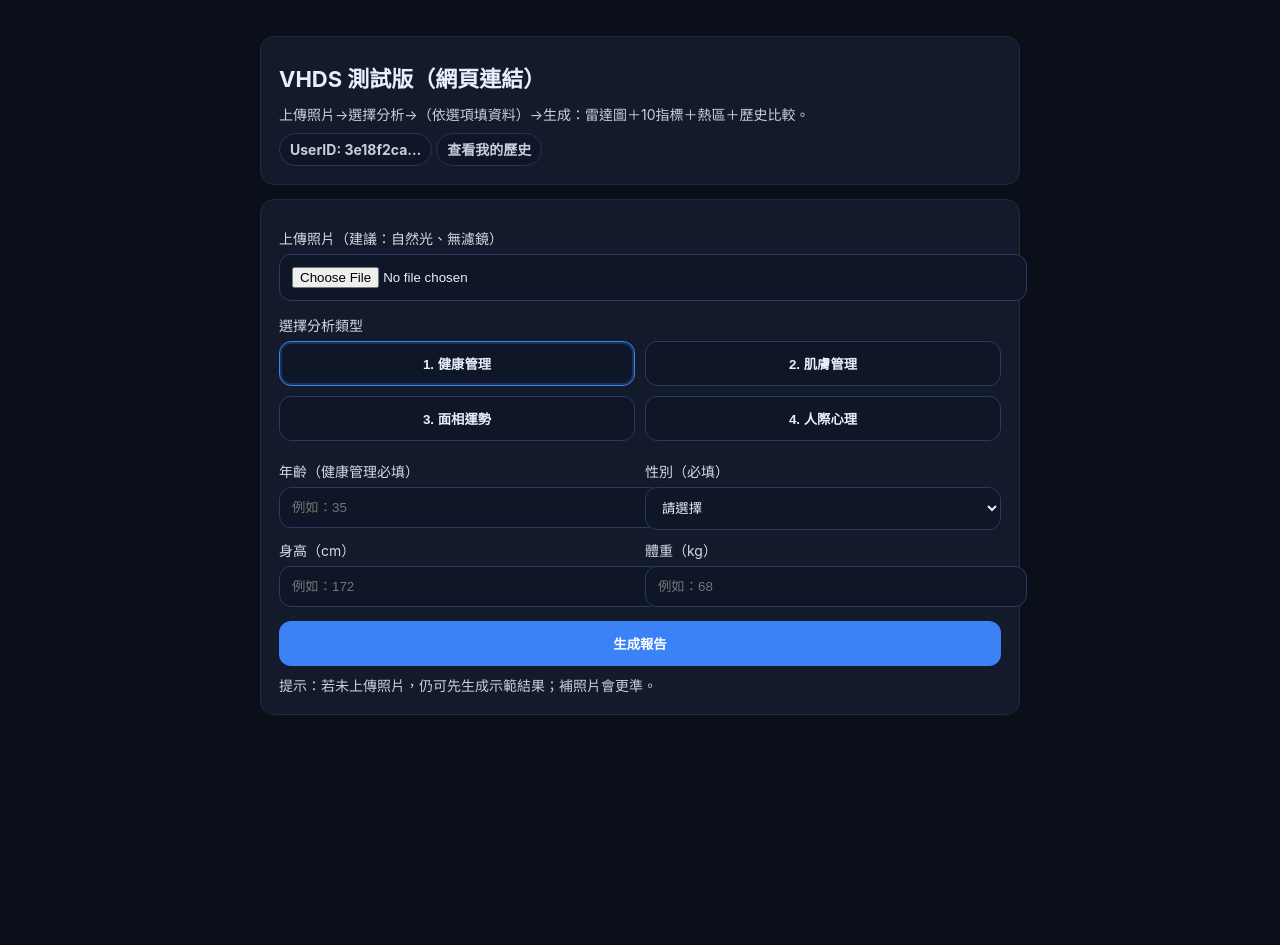
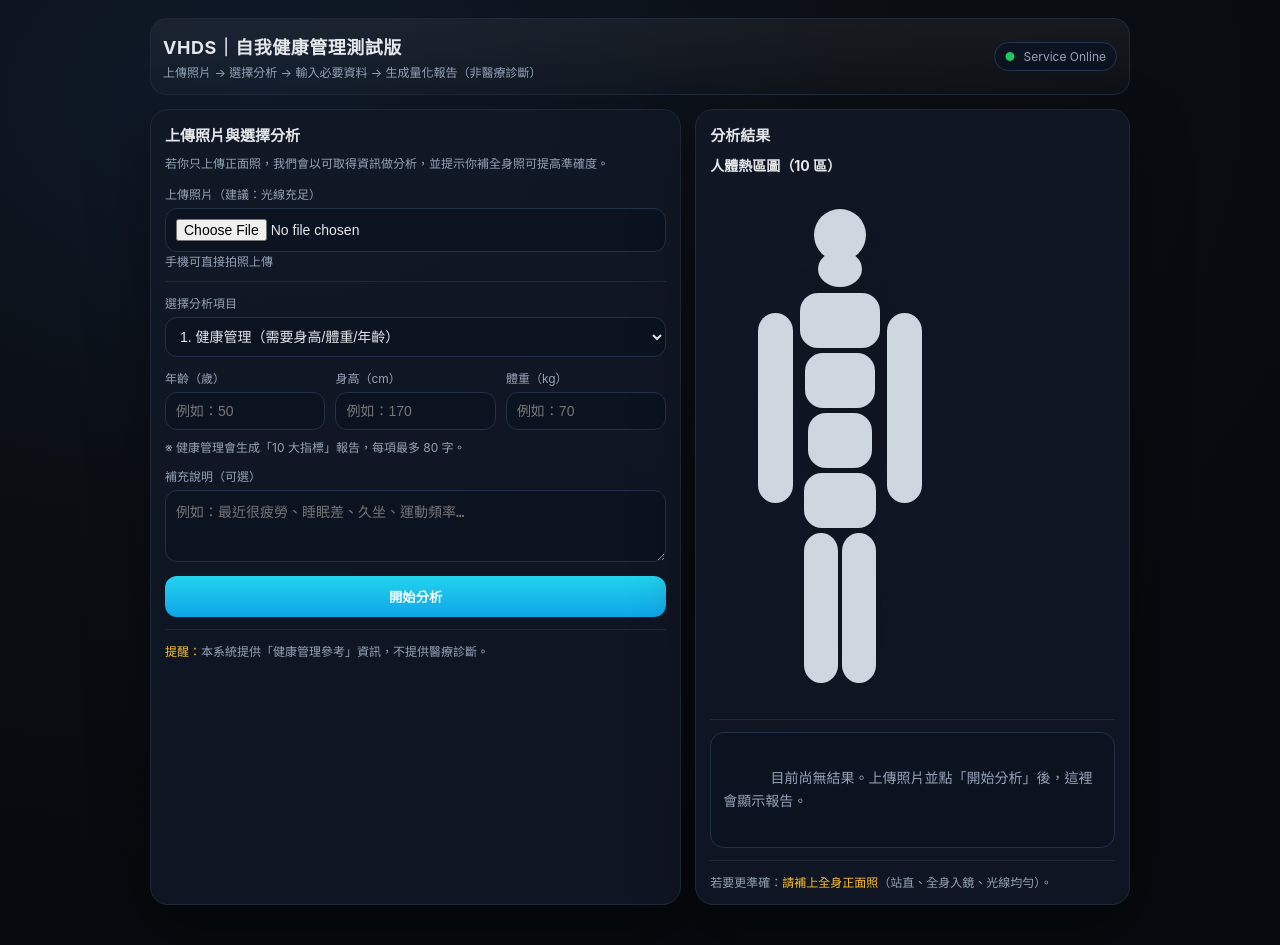
Before and after one commit to berry-cc/health-line-app, a Flask app: page / in a window 1280 px wide. Before the commit the page ends 715 px from the top, so only its background shows below. Run offline with Flask 3, Linux system fonts and the light colour scheme.

Commit message:
Update index.html

```diff
--- a/templates/index.html
+++ b/templates/index.html
@@ -3,163 +3,259 @@
 <head>
   <meta charset="utf-8" />
   <meta name="viewport" content="width=device-width,initial-scale=1" />
-  <title>VHDS 測試版</title>
+  <title>VHDS｜健康管理測試版</title>
   <style>
-    body{font-family:-apple-system,BlinkMacSystemFont,"PingFang TC","Microsoft JhengHei",sans-serif;margin:0;background:#0b0f1a;color:#e8eefc}
-    .wrap{max-width:760px;margin:0 auto;padding:22px}
-    .card{background:#121a2b;border:1px solid #1f2a44;border-radius:14px;padding:18px;margin:14px 0}
-    h1{margin:6px 0 12px;font-size:22px}
-    .muted{opacity:.85;font-size:14px;line-height:1.4}
-    label{display:block;margin:10px 0 6px;font-size:14px;opacity:.9}
-    input,select{width:100%;padding:12px;border-radius:12px;border:1px solid #2a3a60;background:#0e1627;color:#e8eefc}
-    .row{display:grid;grid-template-columns:1fr 1fr;gap:10px}
-    .btn{width:100%;padding:13px;border-radius:12px;border:0;background:#3b82f6;color:#fff;font-weight:700;margin-top:14px}
-    .err{background:#3b1a1a;border:1px solid #7f1d1d;color:#fecaca;padding:12px;border-radius:12px}
-    .mode{display:grid;grid-template-columns:1fr 1fr;gap:10px}
-    .mode button{padding:12px;border-radius:12px;border:1px solid #2a3a60;background:#0e1627;color:#e8eefc;font-weight:700}
-    .mode button.active{border-color:#3b82f6;box-shadow:0 0 0 2px rgba(59,130,246,.25) inset}
-    .pill{display:inline-block;padding:6px 10px;border-radius:999px;background:#0e1627;border:1px solid #2a3a60;font-weight:700}
+    :root{
+      --bg:#0b0f14;
+      --card:#111826;
+      --muted:#94a3b8;
+      --text:#e5e7eb;
+      --line:#1f2937;
+      --btn:#2563eb;
+      --btn2:#0ea5e9;
+      --danger:#ef4444;
+      --ok:#22c55e;
+    }
+    body{
+      margin:0;
+      font-family: -apple-system, BlinkMacSystemFont, "Segoe UI", Roboto, "Noto Sans TC", Arial, sans-serif;
+      background: radial-gradient(1200px 800px at 20% 10%, #0f1a2a 0%, var(--bg) 50%, #070a0e 100%);
+      color:var(--text);
+    }
+    .wrap{max-width:980px;margin:0 auto;padding:18px 14px 40px;}
+    .top{
+      display:flex;align-items:center;justify-content:space-between;gap:12px;
+      padding:14px 12px;border:1px solid var(--line);border-radius:16px;
+      background: linear-gradient(180deg, rgba(255,255,255,.05), rgba(255,255,255,.02));
+    }
+    .brand{display:flex;flex-direction:column;gap:4px}
+    .brand h1{margin:0;font-size:18px;letter-spacing:.5px}
+    .brand p{margin:0;color:var(--muted);font-size:12px}
+    .grid{
+      display:grid;
+      grid-template-columns: 1.1fr .9fr;
+      gap:14px;margin-top:14px;
+    }
+    @media (max-width: 900px){
+      .grid{grid-template-columns:1fr}
+    }
+    .card{
+      background: rgba(17,24,38,.85);
+      border:1px solid var(--line);
+      border-radius:18px;
+      padding:14px;
+      box-shadow: 0 20px 60px rgba(0,0,0,.35);
+    }
+    .card h2{margin:0 0 10px;font-size:15px}
+    .sub{color:var(--muted);font-size:12px;margin:0 0 12px;line-height:1.5}
+    .row{display:flex;gap:10px;flex-wrap:wrap}
+    label{font-size:12px;color:var(--muted);display:block;margin-bottom:6px}
+    input, select, textarea{
+      width:100%;
+      box-sizing:border-box;
+      background:#0b1220;
+      border:1px solid #233049;
+      color:var(--text);
+      padding:10px 10px;
+      border-radius:12px;
+      outline:none;
+      font-size:14px;
+    }
+    input:focus, select:focus, textarea:focus{border-color:#3b82f6}
+    textarea{min-height:72px;resize:vertical}
+    .col{flex:1;min-width:140px}
+    .btn{
+      background: linear-gradient(180deg, #3b82f6, var(--btn));
+      border:none;color:white;
+      padding:11px 14px;border-radius:12px;
+      cursor:pointer;font-weight:700;
+      width:100%;
+      margin-top:10px;
+    }
+    .btn:active{transform: translateY(1px)}
+    .btn2{
+      background: linear-gradient(180deg, #22d3ee, var(--btn2));
+    }
+    .pill{
+      display:inline-flex;align-items:center;gap:8px;
+      padding:6px 10px;border-radius:999px;
+      border:1px solid #253552;background:#0b1220;color:var(--muted);
+      font-size:12px;
+    }
+    .warn{color:#fbbf24}
+    .ok{color:var(--ok)}
+    .danger{color:var(--danger)}
+    .divider{height:1px;background:var(--line);margin:12px 0}
+    .resultBox{
+      white-space:pre-wrap;
+      line-height:1.6;
+      font-size:14px;
+      background:#0b1220;
+      border:1px solid #233049;
+      padding:12px;
+      border-radius:14px;
+    }
+    .heatmap-card h3{margin:0 0 8px;font-size:14px}
+    .legend{color:var(--muted);font-size:12px}
+    .small{font-size:12px;color:var(--muted)}
   </style>
 </head>
 <body>
   <div class="wrap">
-    <div class="card">
-      <h1>VHDS 測試版（網頁連結）</h1>
-      <div class="muted">上傳照片→選擇分析→（依選項填資料）→生成：雷達圖＋10指標＋熱區＋歷史比較。</div>
-      <div class="muted" style="margin-top:8px;">
-        <span class="pill" id="uidpill">UserID: -</span>
-        <a class="pill" id="historyLink" href="#" style="text-decoration:none;color:#e8eefc;">查看我的歷史</a>
+    <div class="top">
+      <div class="brand">
+        <h1>VHDS｜自我健康管理測試版</h1>
+        <p>上傳照片 → 選擇分析 → 輸入必要資料 → 生成量化報告（非醫療診斷）</p>
+      </div>
+      <div class="pill">
+        <span class="ok">●</span>
+        <span>Service Online</span>
       </div>
     </div>
 
-    {% if error %}
-      <div class="err">{{ error }}</div>
-    {% endif %}
+    <div class="grid">
 
-    <form class="card" method="post" action="/analyze" enctype="multipart/form-data" id="form">
-      <input type="hidden" name="user_id" id="user_id" value="">
+      <!-- 左：輸入 -->
+      <div class="card">
+        <h2>上傳照片與選擇分析</h2>
+        <p class="sub">若你只上傳正面照，我們會以可取得資訊做分析，並提示你補全身照可提高準確度。</p>
 
-      <label>上傳照片（建議：自然光、無濾鏡）</label>
-      <input type="file" name="photo" accept="image/*" capture="environment" />
+        <form method="POST" action="/analyze" enctype="multipart/form-data" id="mainForm">
+          <div class="row">
+            <div class="col">
+              <label>上傳照片（建議：光線充足）</label>
+              <input type="file" name="photo" accept="image/*" capture="environment" required />
+              <div class="small">手機可直接拍照上傳</div>
+            </div>
+          </div>
 
-      <label style="margin-top:14px;">選擇分析類型</label>
-      <div class="mode">
-        <button type="button" data-mode="1" class="active">1. 健康管理</button>
-        <button type="button" data-mode="2">2. 肌膚管理</button>
-        <button type="button" data-mode="3">3. 面相運勢</button>
-        <button type="button" data-mode="4">4. 人際心理</button>
-      </div>
-      <input type="hidden" name="mode" id="mode" value="1" />
+          <div class="divider"></div>
 
-      <!-- 共用欄位：只保留一份，避免name重複 -->
-      <div id="fields" style="margin-top:10px;">
-
-        <div id="f_health">
           <div class="row">
-            <div>
-              <label>年齡（健康管理必填）</label>
-              <input name="age" id="age" inputmode="numeric" placeholder="例如：35" />
-            </div>
-            <div>
-              <label>性別（必填）</label>
-              <select name="sex" id="sex">
-                <option value="">請選擇</option>
-                <option value="1">男</option>
-                <option value="2">女</option>
+            <div class="col">
+              <label>選擇分析項目</label>
+              <select name="mode" id="modeSelect" required>
+                <option value="health" selected>1. 健康管理（需要身高/體重/年齡）</option>
+                <option value="skin">2. 肌膚管理（尚未開發）</option>
+                <option value="face">3. 面相學分析（尚未開發）</option>
+                <option value="psy">4. 心理學分析（尚未開發）</option>
               </select>
             </div>
           </div>
+
+          <!-- 只在健康管理顯示 -->
+          <div id="healthInputs" style="margin-top:12px;">
             <div class="row">
-            <div>
+              <div class="col">
+                <label>年齡（歲）</label>
+                <input type="number" name="age" min="1" max="120" placeholder="例如：50" />
+              </div>
+              <div class="col">
                 <label>身高（cm）</label>
-              <input name="height" id="height" inputmode="numeric" placeholder="例如：172" />
+                <input type="number" name="height" min="80" max="230" placeholder="例如：170" />
               </div>
-            <div>
+              <div class="col">
                 <label>體重（kg）</label>
-              <input name="weight" id="weight" inputmode="numeric" placeholder="例如：68" />
+                <input type="number" name="weight" min="20" max="300" placeholder="例如：70" />
               </div>
+            </div>
+            <div class="small warn" style="margin-top:8px;">
+              ※ 健康管理會生成「10 大指標」報告，每項最多 80 字。
             </div>
           </div>
 
-        <div id="f_skin" style="display:none;">
-          <div class="muted">肌膚管理：不需額外輸入，直接生成10項肌膚指標。</div>
+          <div id="notReady" style="display:none;margin-top:12px;">
+            <div class="pill"><span class="warn">●</span><span>此功能尚未開發，先敬請期待。</span></div>
           </div>
 
-        <div id="f_fortune" style="display:none;">
-          <div class="muted">面相運勢：需填年齡、性別。</div>
+          <div style="margin-top:12px;">
+            <label>補充說明（可選）</label>
+            <textarea name="note" placeholder="例如：最近很疲勞、睡眠差、久坐、運動頻率…"></textarea>
           </div>
 
-        <div id="f_social" style="display:none;">
-          <div class="muted">人際心理：需填年齡、性別、職業、外向程度。</div>
+          <button class="btn btn2" type="submit">開始分析</button>
+        </form>
 
-          <label>職業類型</label>
-          <select name="job" id="job">
-            <option value="">請選擇</option>
-            <option value="上班族">上班族</option>
-            <option value="管理者">管理者</option>
-            <option value="業務">業務</option>
-            <option value="創業者">創業者</option>
-            <option value="自由工作者">自由工作者</option>
-          </select>
+        <div class="divider"></div>
+        <div class="small">
+          <span class="warn">提醒：</span>本系統提供「健康管理參考」資訊，不提供醫療診斷。
+        </div>
+      </div>
 
-          <label>外向程度（1–5）</label>
-          <select name="extro" id="extro">
-            <option value="">請選擇</option>
-            <option value="1">1 非常內向</option>
-            <option value="2">2 偏內向</option>
-            <option value="3">3 中等</option>
-            <option value="4">4 偏外向</option>
-            <option value="5">5 非常外向</option>
-          </select>
+      <!-- 右：熱區圖 + 結果 -->
+      <div class="card heatmap-card">
+        <h2>分析結果</h2>
+
+        <!-- 熱區圖 -->
+        <h3>人體熱區圖（10 區）</h3>
+        <svg id="vhdsHeatmap" viewBox="0 0 220 520" width="260" height="520" style="max-width:100%;height:auto;">
+          <!-- silhouette -->
+          <path d="M110 20c20 0 35 15 35 35s-15 35-35 35-35-15-35-35 15-35 35-35z
+                   M70 90c10-10 20-15 40-15s30 5 40 15l10 40c10 40 10 70 0 110l-10 70
+                   c-5 40-5 60 0 95l5 50c1 12-8 22-20 22h-10c-10 0-18-7-20-17l-10-55
+                   -10 55c-2 10-10 17-20 17H95c-12 0-21-10-20-22l5-50c5-35 5-55 0-95
+                   l-10-70c-10-40-10-70 0-110l10-40z"
+                fill="#0b0f14" opacity="0.10"/>
+
+          <g opacity="0.92">
+            <ellipse id="z_head" cx="110" cy="52" rx="26" ry="26" fill="#dfe7f1"/>
+            <ellipse id="z_face" cx="110" cy="86" rx="22" ry="18" fill="#dfe7f1"/>
+            <rect id="z_chest" x="70" y="110" width="80" height="55" rx="18" fill="#dfe7f1"/>
+            <rect id="z_upper_abd" x="75" y="170" width="70" height="55" rx="18" fill="#dfe7f1"/>
+            <rect id="z_lower_abd" x="78" y="230" width="64" height="55" rx="18" fill="#dfe7f1"/>
+            <rect id="z_pelvis" x="74" y="290" width="72" height="55" rx="18" fill="#dfe7f1"/>
+            <rect id="z_arm_l" x="28" y="130" width="35" height="190" rx="18" fill="#dfe7f1"/>
+            <rect id="z_arm_r" x="157" y="130" width="35" height="190" rx="18" fill="#dfe7f1"/>
+            <rect id="z_leg_l" x="74" y="350" width="34" height="150" rx="18" fill="#dfe7f1"/>
+            <rect id="z_leg_r" x="112" y="350" width="34" height="150" rx="18" fill="#dfe7f1"/>
+          </g>
+        </svg>
+        <div id="heatLegend" class="legend"></div>
+
+        <div class="divider"></div>
+
+        <!-- 結果文字 -->
+        {% if result %}
+          <div class="resultBox">{{ result }}</div>
+        {% else %}
+          <div class="resultBox" style="color:#94a3b8;">
+            目前尚無結果。上傳照片並點「開始分析」後，這裡會顯示報告。
+          </div>
+        {% endif %}
+
+        <div class="divider"></div>
+        <div class="small">
+          若要更準確：<span class="warn">請補上全身正面照</span>（站直、全身入鏡、光線均勻）。
+        </div>
       </div>
 
     </div>
-
-      <button class="btn" type="submit">生成報告</button>
-      <div class="muted" style="margin-top:10px;">提示：若未上傳照片，仍可先生成示範結果；補照片會更準。</div>
-    </form>
   </div>
 
+  <!-- 後端傳入的熱區分數（0~100）；若沒有就空物件 -->
   <script>
-  // 1) 產生/取得 user_id（同一支手機可追蹤歷史）
-  function uuid(){
-    return 'xxxxxxxx-xxxx-4xxx-yxxx-xxxxxxxxxxxx'.replace(/[xy]/g, c=>{
-      const r = Math.random()*16|0, v = c=='x'?r:(r&0x3|0x8);
-      return v.toString(16);
-    });
+    const HEAT_SCORES = {{ heat_scores|tojson|safe if heat_scores else "{}" }};
+  </script>
+  <script src="/static/heatmap.js"></script>
+
+  <script>
+    // 切換模式：只有健康管理需要輸入身高/體重/年齡
+    const modeSelect = document.getElementById("modeSelect");
+    const healthInputs = document.getElementById("healthInputs");
+    const notReady = document.getElementById("notReady");
+
+    function updateModeUI(){
+      const v = modeSelect.value;
+      if (v === "health"){
+        healthInputs.style.display = "block";
+        notReady.style.display = "none";
+      } else {
+        healthInputs.style.display = "none";
+        notReady.style.display = "block";
       }
-  let uid = localStorage.getItem("vhds_uid");
-  if(!uid){ uid = uuid(); localStorage.setItem("vhds_uid", uid); }
-  document.getElementById("user_id").value = uid;
-  document.getElementById("uidpill").textContent = "UserID: " + uid.slice(0,8) + "…";
-  document.getElementById("historyLink").href = "/history?uid=" + encodeURIComponent(uid);
-
-  // 2) 模式切換
-  const modeInput = document.getElementById("mode");
-  const buttons = document.querySelectorAll(".mode button");
-
-  const fHealth = document.getElementById("f_health");
-  const fSkin = document.getElementById("f_skin");
-  const fFortune = document.getElementById("f_fortune");
-  const fSocial = document.getElementById("f_social");
-
-  function show(block){
-    fHealth.style.display = "none";
-    fSkin.style.display = "none";
-    fFortune.style.display = "none";
-    fSocial.style.display = "none";
-    block.style.display = "";
     }
-
-  function setMode(m){
-    modeInput.value = m;
-    buttons.forEach(b => b.classList.toggle("active", b.dataset.mode === m));
-    if(m==="1") show(fHealth);
-    if(m==="2") show(fSkin);
-    if(m==="3") show(fFortune);
-    if(m==="4") show(fSocial);
-  }
-  buttons.forEach(b => b.addEventListener("click", ()=>setMode(b.dataset.mode)));
+    modeSelect.addEventListener("change", updateModeUI);
+    updateModeUI();
   </script>
 </body>
 </html>
```
Lines whose indentation alone changed are shown as unchanged.
